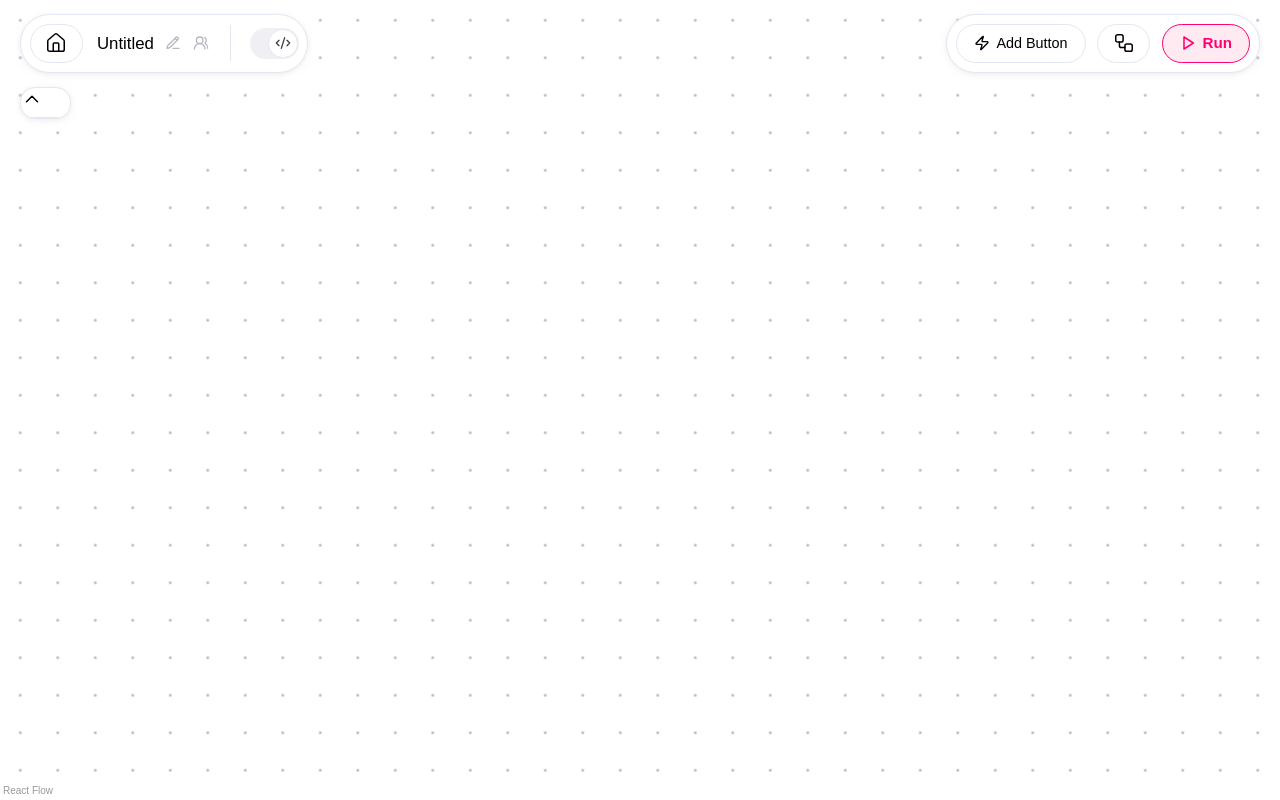
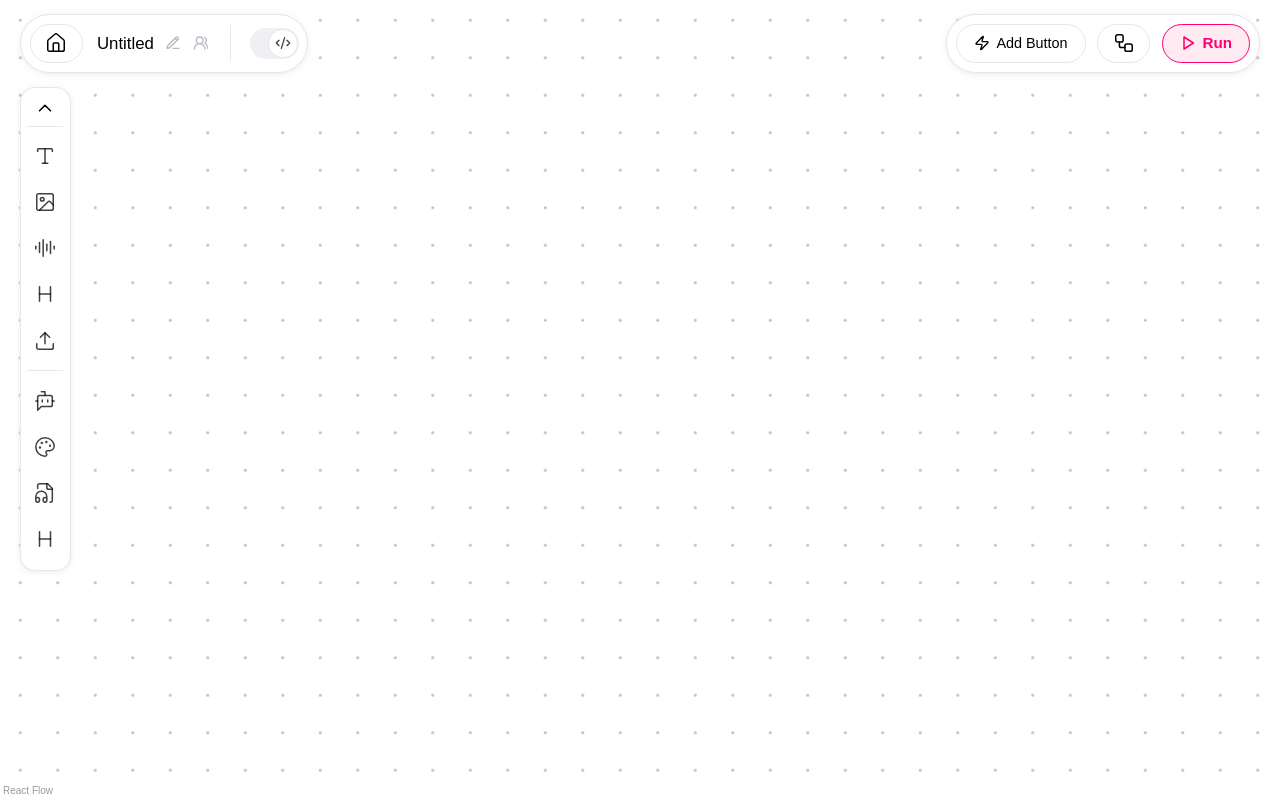
Before and after one commit to meiy112/Floowbox, a Next.js app in the folder frontend/: page /custom-flow in a window 1280 px wide. Both pictures are taken after a click on the button 45 px from the left and 111 px from the top of the page. Built offline with nearby package versions, Linux system fonts and the light colour scheme; a web font is replaced by a local one.

Commit message:
Top menu buttons

```diff
--- a/frontend/app/custom-flow/TopMenu.css
+++ b/frontend/app/custom-flow/TopMenu.css
@@ -7,6 +7,7 @@
   padding: 0.6em;
   display: flex;
   gap: 0.8em;
+  pointer-events: auto;
 }
 
 .top-menu__component-menu {
@@ -16,6 +17,18 @@
     0 2px 10px rgba(201, 201, 209, 0.15);
   border-radius: 15px;
   width: 3.5em;
+  pointer-events: auto;
+}
+
+.component-menu__section {
+  display: flex;
+  flex-direction: column;
+  margin-top: 0.3em;
+  margin-bottom: 0.3em;
+  gap: 0.7em;
+  align-items: center;
+  justify-content: center;
+  color: rgba(0, 0, 0, 0.75);
 }
 
 .component-menu__button {
@@ -26,6 +39,34 @@
   background: var(--secondary);
   color: var(--primary);
   cursor: pointer;
+}
+
+.component-menu__button:hover {
+  border: 1px solid var(--primary);
+}
+
+.component-menu__button--component {
+  aspect-ratio: 1/1;
+  width: 2.5em;
+  display: flex;
+  align-items: center;
+  justify-content: center;
+  cursor: pointer;
+  border-radius: 5px;
+}
+
+.component-menu__button--collapse {
+  width: 2.5em;
+  display: flex;
+  align-items: center;
+  justify-content: center;
+  border-radius: 50em;
+  cursor: pointer;
+}
+
+.component-menu__button--component:hover,
+.component-menu__button--collapse:hover {
+  background-color: var(--hover-bg);
 }
 
 .floating-menu__button {
--- a/frontend/app/custom-flow/TopMenu.tsx
+++ b/frontend/app/custom-flow/TopMenu.tsx
@@ -1,10 +1,19 @@
 import {
+  AudioLines,
+  BotMessageSquare,
   ChevronUp,
   CodeXml,
+  FileAudio,
+  Heading,
   House,
+  Image,
+  Palette,
   PencilLine,
   Play,
   Plus,
+  Text,
+  Type,
+  Upload,
   UsersRound,
   Workflow,
   Zap,
@@ -26,8 +35,8 @@ const TopMenu = ({
   setName: (name: string) => void;
 }) => {
   return (
-    <div className="select-none absolute text-black z-10 py-[1em] px-[1.4em] text-[0.9em] flex flex-col w-full gap-y-[1em]">
-      <div className="items-center justify-between flex w-full">
+    <div className="pointer-events-none absolute text-black z-10 py-[1em] px-[1.4em] text-[0.9em] flex flex-col w-full gap-y-[1em]">
+      <div className="select-none items-center justify-between flex w-full">
         <div className="floating-menu flex justify-center items-center">
           <TopMenuButton icon={<House size={22} strokeWidth={1.65} />} />
           <span className="flex items-center align-center gap-x-[0.8em] mx-[0.2em]">
@@ -63,7 +72,9 @@ const TopMenu = ({
           />
         </div>
       </div>
-      <ComponentMenu />
+      <div className="flex">
+        <ComponentMenu />
+      </div>
     </div>
   );
 };
@@ -72,13 +83,48 @@ const ComponentMenu = () => {
   const [expand, setExpand] = useState(false);
 
   return (
-    <div className="flex">
+    <div className="">
       {expand ? (
-        <div className="top-menu__component-menu flex flex-col gap-y-[0.5em] overflow-hidden">
-          <button>
+        <div className="top-menu__component-menu flex flex-col gap-y-[0.5em] overflow-hidden items-center justify-between py-[0.6em]">
+          <button
+            className="component-menu__button--collapse"
+            onClick={() => setExpand(false)}
+          >
             <ChevronUp size={22} strokeWidth={1.65} />
           </button>
-          <Divider isHorizontal={true} width={3} />
+          <Divider isHorizontal={true} width={2.5} />
+          <div className="component-menu__section">
+            <button className="component-menu__button--component">
+              <Type size={22} strokeWidth={1.65} />
+            </button>
+            <button className="component-menu__button--component">
+              <Image size={22} strokeWidth={1.65} />
+            </button>
+            <button className="component-menu__button--component">
+              <AudioLines size={22} strokeWidth={1.65} />
+            </button>
+            <button className="component-menu__button--component">
+              <Heading size={22} strokeWidth={1.65} />
+            </button>
+            <button className="component-menu__button--component">
+              <Upload size={22} strokeWidth={1.65} />
+            </button>
+          </div>
+          <Divider isHorizontal={true} width={2.5} />
+          <div className="component-menu__section">
+            <button className="component-menu__button--component">
+              <BotMessageSquare size={22} strokeWidth={1.65} />
+            </button>
+            <button className="component-menu__button--component">
+              <Palette size={22} strokeWidth={1.65} />
+            </button>
+            <button className="component-menu__button--component">
+              <FileAudio size={22} strokeWidth={1.65} />
+            </button>
+            <button className="component-menu__button--component">
+              <Heading size={22} strokeWidth={1.65} />
+            </button>
+          </div>
         </div>
       ) : (
         <div className="top-menu__component-menu flex items-center justify-center">
--- a/frontend/app/globals.css
+++ b/frontend/app/globals.css
@@ -88,6 +88,8 @@ body {
 
   --font--light: #bab7c3;
 
+  --hover-bg: rgba(255, 234, 241, 0.5);
+
   /* --background: oklch(1 0 0);
   --foreground: oklch(0.129 0.042 264.695); */
   --card: oklch(1 0 0);
```
